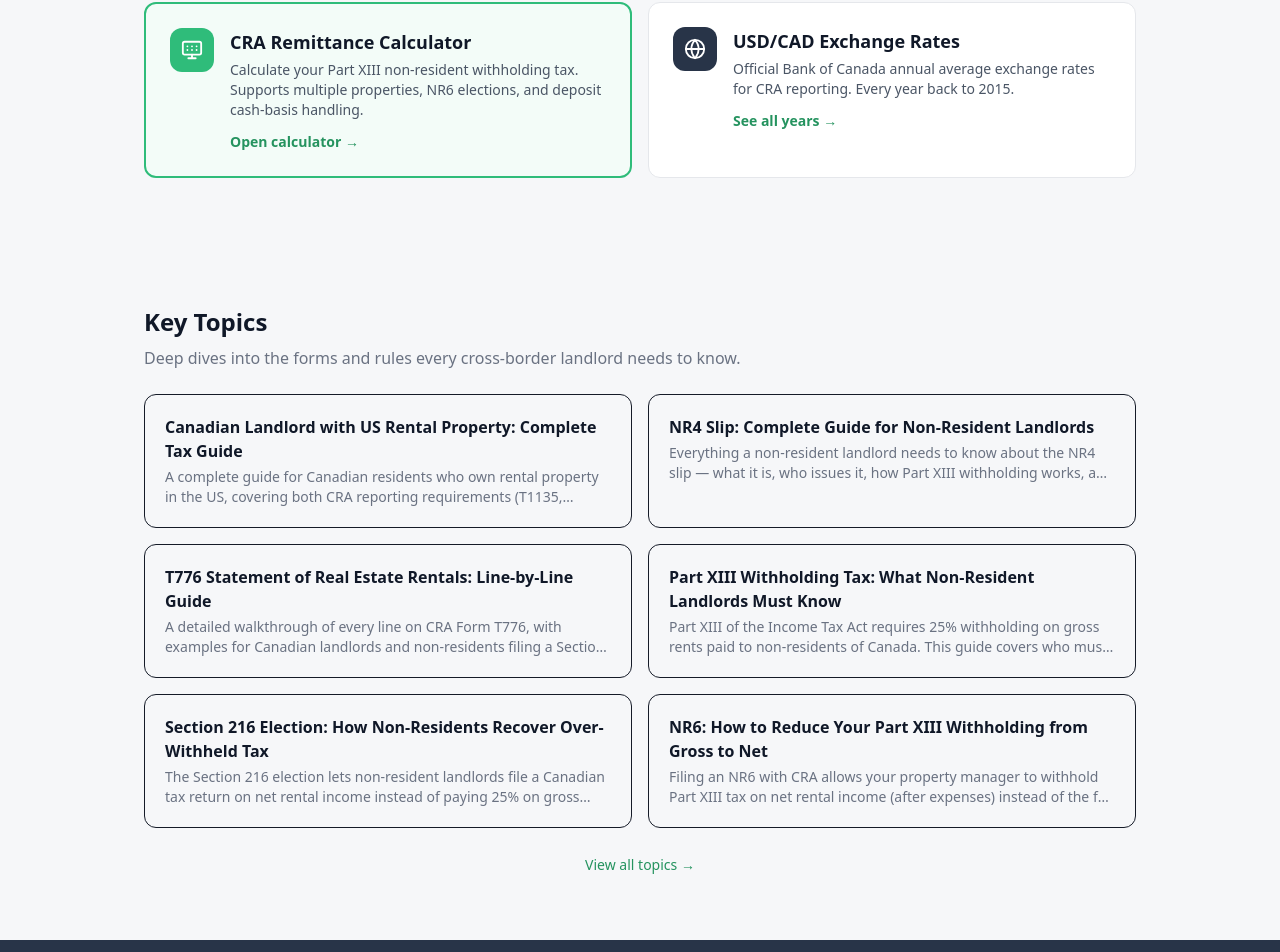
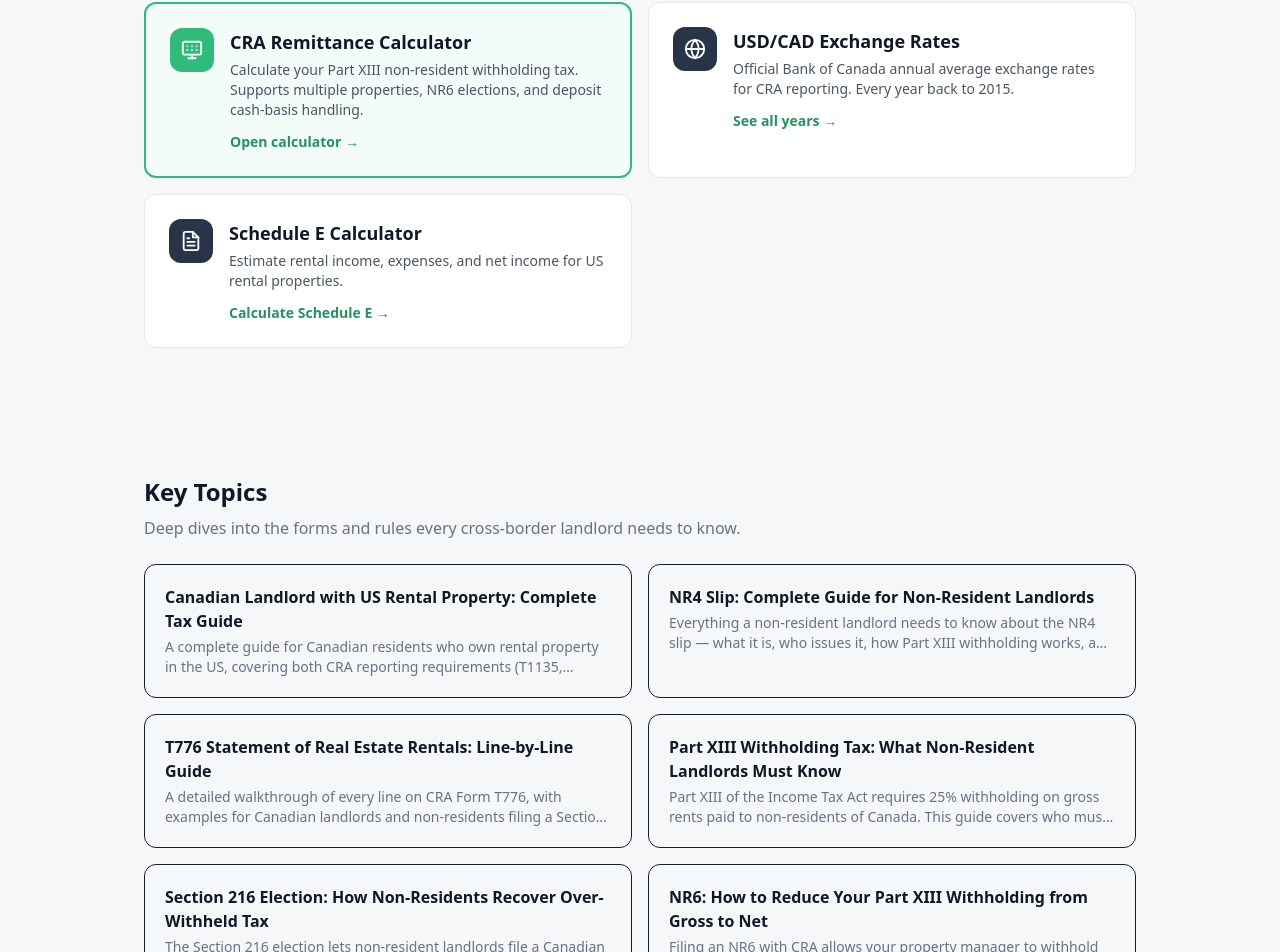
Before and after one commit to emvasiliev/rentledger-seo, a Next.js app: page / in a window 1280 px wide. Shown: the part 1723-2675 px from the top of the page. Built offline with nearby package versions, Linux system fonts and the light colour scheme.

Commit message:
fix: add Schedule E calculator to homepage tools section

```diff
--- a/app/page.tsx
+++ b/app/page.tsx
@@ -140,6 +140,33 @@ export default function HomePage() {
               </div>
             </div>
           </a>
+
+          {/* Schedule E Calculator */}
+          <a
+            href="/tools/schedule-e-calculator"
+            className="group rounded-xl border border-gray-200 bg-white p-6 hover:border-[hsl(152_60%_60%)] hover:bg-[hsl(152_60%_96%)] transition-colors"
+          >
+            <div className="flex items-start gap-4">
+              <div className="shrink-0 h-11 w-11 rounded-xl bg-[hsl(218_28%_22%)] flex items-center justify-center">
+                <svg xmlns="http://www.w3.org/2000/svg" width="22" height="22" viewBox="0 0 24 24" fill="none" stroke="white" strokeWidth="2" strokeLinecap="round" strokeLinejoin="round" aria-hidden="true">
+                  <path d="M14 2H6a2 2 0 0 0-2 2v16a2 2 0 0 0 2 2h12a2 2 0 0 0 2-2V8z"/>
+                  <polyline points="14 2 14 8 20 8"/>
+                  <line x1="16" y1="13" x2="8" y2="13"/>
+                  <line x1="16" y1="17" x2="8" y2="17"/>
+                  <polyline points="10 9 9 9 8 9"/>
+                </svg>
+              </div>
+              <div>
+                <div className="font-bold text-gray-900 text-lg group-hover:text-[hsl(152_60%_30%)] transition-colors">
+                  Schedule E Calculator
+                </div>
+                <p className="mt-1 text-sm text-gray-600">
+                  Estimate rental income, expenses, and net income for US rental properties.
+                </p>
+                <div className="mt-3 text-sm font-semibold text-[hsl(152_60%_36%)]">Calculate Schedule E →</div>
+              </div>
+            </div>
+          </a>
         </div>
       </section>
 
```
